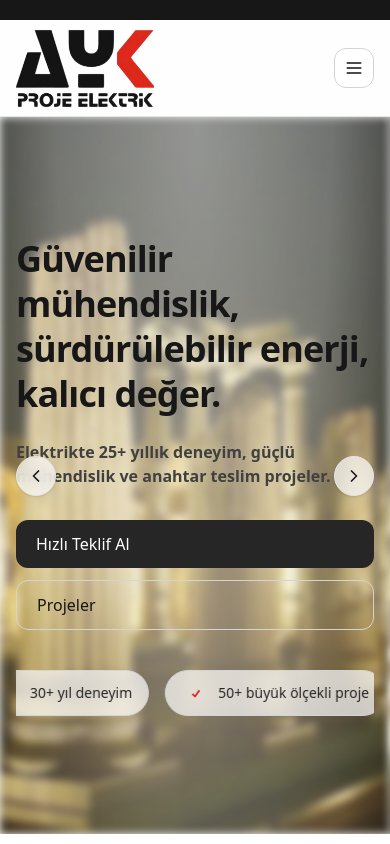
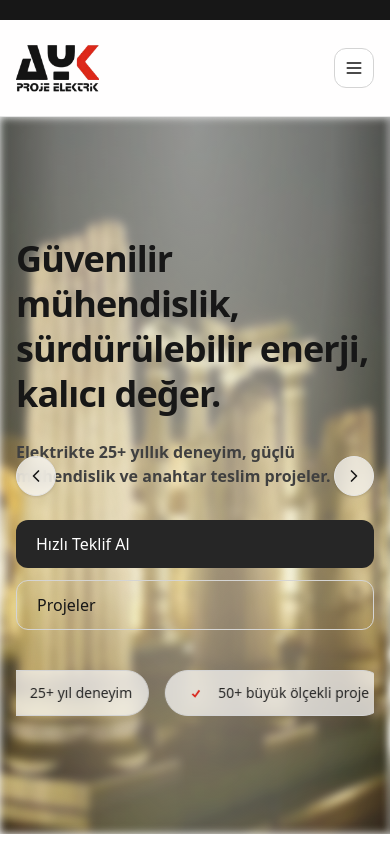
Before and after one commit to RdaKA12/AYK_PROJE_ELEKTRIK_Website, a Next.js app: page / in a window 390 px wide. Shown: the top 844 px of the page. Built offline with nearby package versions, Linux system fonts and the light colour scheme.

Commit message:
Update experience copy and header logo sizing

```diff
--- a/app/page.tsx
+++ b/app/page.tsx
@@ -170,7 +170,7 @@ export default function Page() {
           <div className="mt-10 overflow-hidden">
             <div className="flex gap-4 whitespace-nowrap animate-[featureScroll_30s_linear_infinite]">
               {[
-                "30+ yıl deneyim",
+                "25+ yıl deneyim",
                 "50+ büyük ölçekli proje",
                 "Ulusal & uluslararası referanslar",
                 "Zamanında teslim ve servis",
@@ -178,7 +178,7 @@ export default function Page() {
                 "Etkili ve uygun fiyat politikası",
                 "Yüksek kalite standartları",
                 "Kapsamlı çözüm ortaklığı",
-                "30+ yıl deneyim",
+                "25+ yıl deneyim",
                 "50+ büyük ölçekli proje",
                 "Ulusal & uluslararası referanslar",
                 "Zamanında teslim ve servis",
@@ -186,7 +186,7 @@ export default function Page() {
                 "Etkili ve uygun fiyat politikası",
                 "Yüksek kalite standartları",
                 "Kapsamlı çözüm ortaklığı",
-                "30+ yıl deneyim",
+                "25+ yıl deneyim",
                 "50+ büyük ölçekli proje",
                 "Ulusal & uluslararası referanslar",
                 "Zamanında teslim ve servis",
@@ -194,7 +194,7 @@ export default function Page() {
                 "Etkili ve uygun fiyat politikası",
                 "Yüksek kalite standartları",
                 "Kapsamlı çözüm ortaklığı",
-                "30+ yıl deneyim",
+                "25+ yıl deneyim",
                 "50+ büyük ölçekli proje",
                 "Ulusal & uluslararası referanslar",
                 "Zamanında teslim ve servis",
--- a/components/Header.tsx
+++ b/components/Header.tsx
@@ -67,7 +67,7 @@ export default function Header() {
                 <img
                   src="/assets/AYKlogo.webp"
                   alt="AYK Logo"
-                  className="h-20 w-auto"
+                  className="h-12 w-auto md:h-20"
                 />
               </Link>
 
```
